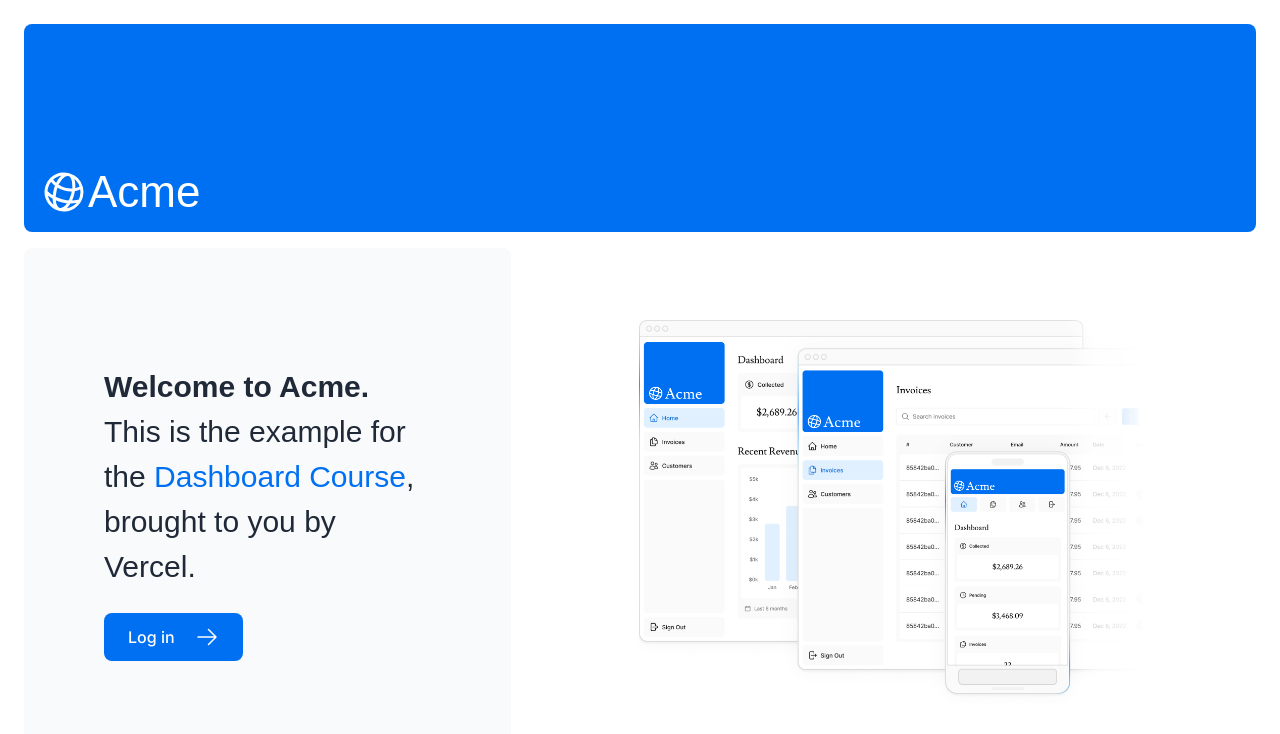
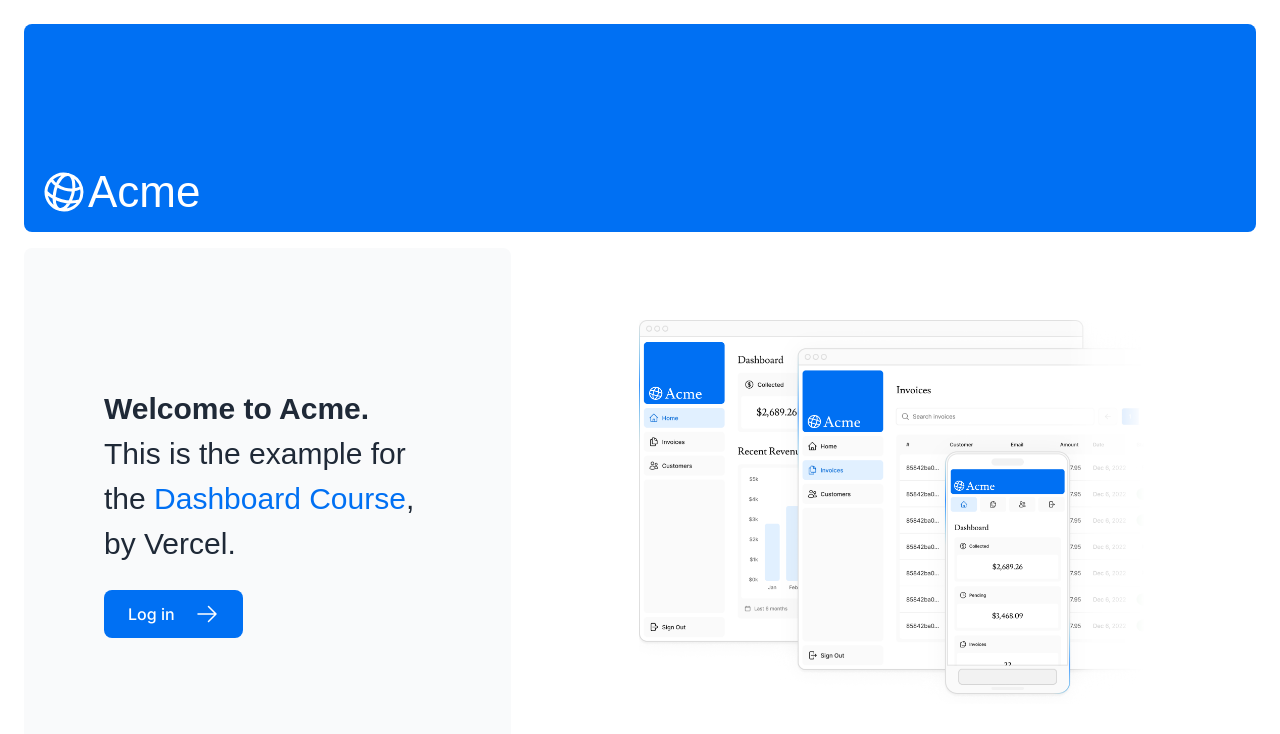
Before and after one commit to nathan211/nextjs-dashboard, a Next.js app: page / in a window 1280 px wide. Shown: the top 734 px of the page. Built offline with nearby package versions, Linux system fonts and the light colour scheme; a web font is replaced by a local one.

Commit message:
fix title

```diff
--- a/app/page.tsx
+++ b/app/page.tsx
@@ -17,7 +17,7 @@
             <a href="https://nextjs.org/learn/" className="text-blue-500">
               Dashboard Course
             </a>
-            , brought to you by Vercel.
+            , by Vercel.
           </p>
           <Link
             href="/login"
```
